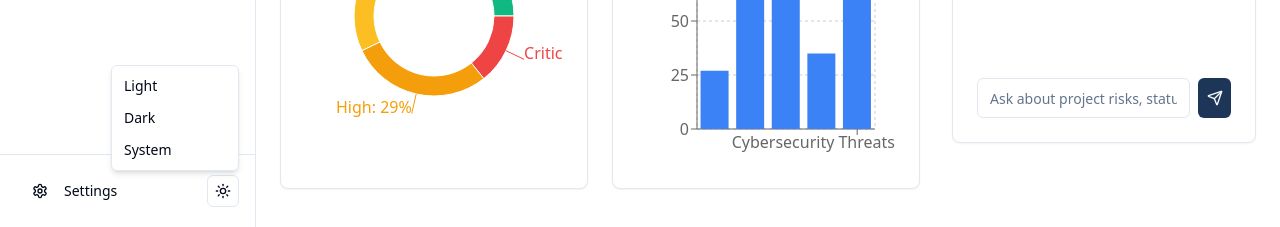
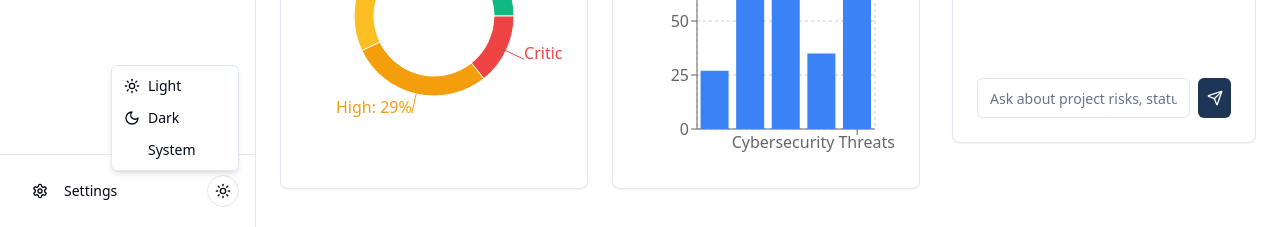
Before and after one commit to soumajit03/ai-risk-analyser, a React (Vite) app: page / in a window 1280 px wide. Both pictures are taken after a click on the button "Toggle theme". Shown: the part 573-800 px from the top of the page. Built offline with nearby package versions, Linux system fonts and the light colour scheme.

Commit message:
feat: Implement theme toggle
This commit adds the ability to toggle between dark and light themes across all pages.

```diff
--- a/src/components/ThemeProvider.tsx
+++ b/src/components/ThemeProvider.tsx
@@ -47,6 +47,24 @@ export function ThemeProvider({
     root.classList.add(theme);
   }, [theme]);
 
+  // Listen for system preference changes
+  useEffect(() => {
+    if (theme !== "system") return;
+
+    const mediaQuery = window.matchMedia("(prefers-color-scheme: dark)");
+
+    const handleChange = () => {
+      const root = window.document.documentElement;
+      root.classList.remove("light", "dark");
+      root.classList.add(
+        mediaQuery.matches ? "dark" : "light"
+      );
+    };
+
+    mediaQuery.addEventListener("change", handleChange);
+    return () => mediaQuery.removeEventListener("change", handleChange);
+  }, [theme]);
+
   const value = {
     theme,
     setTheme: (theme: Theme) => {
--- a/src/components/ThemeToggle.tsx
+++ b/src/components/ThemeToggle.tsx
@@ -15,21 +15,33 @@ export function ThemeToggle() {
   return (
     <DropdownMenu>
       <DropdownMenuTrigger asChild>
-        <Button variant="outline" size="icon" className="h-8 w-8">
+        <Button variant="outline" size="icon" className="h-8 w-8 rounded-full">
           <Sun className="h-4 w-4 rotate-0 scale-100 transition-all dark:-rotate-90 dark:scale-0" />
           <Moon className="absolute h-4 w-4 rotate-90 scale-0 transition-all dark:rotate-0 dark:scale-100" />
           <span className="sr-only">Toggle theme</span>
         </Button>
       </DropdownMenuTrigger>
       <DropdownMenuContent align="end">
-        <DropdownMenuItem onClick={() => setTheme("light")}>
-          Light
+        <DropdownMenuItem
+          onClick={() => setTheme("light")}
+          className="flex items-center gap-2 cursor-pointer"
+        >
+          <Sun className="h-4 w-4" />
+          <span>Light</span>
         </DropdownMenuItem>
-        <DropdownMenuItem onClick={() => setTheme("dark")}>
-          Dark
+        <DropdownMenuItem
+          onClick={() => setTheme("dark")}
+          className="flex items-center gap-2 cursor-pointer"
+        >
+          <Moon className="h-4 w-4" />
+          <span>Dark</span>
         </DropdownMenuItem>
-        <DropdownMenuItem onClick={() => setTheme("system")}>
-          System
+        <DropdownMenuItem
+          onClick={() => setTheme("system")}
+          className="flex items-center gap-2 cursor-pointer"
+        >
+          <span className="i-lucide-laptop h-4 w-4"></span>
+          <span>System</span>
         </DropdownMenuItem>
       </DropdownMenuContent>
     </DropdownMenu>
```
